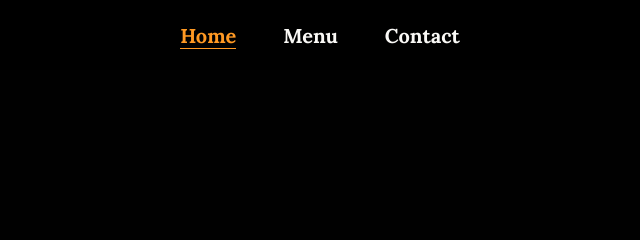
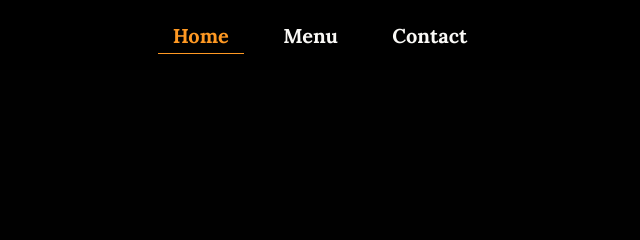
Before and after one commit to PaulReaver/Restaurant-Page, a website built with Vite: page index.html in a window 1280 px wide. Shown: the top 240 px of the page, 320-960 px from the left. Built offline with nearby package versions, Linux system fonts and the light colour scheme.

Commit message:
Added padding on nav list links

```diff
--- a/css/style.css
+++ b/css/style.css
@@ -67,6 +67,10 @@
     justify-content: space-evenly;
 }
 
+.nav-list > li > a {
+    padding: 0.25em 0.75em;
+}
+
 .active-tab {
     color: var(--goldish);
     border-bottom: 1px solid var(--goldish);
```
